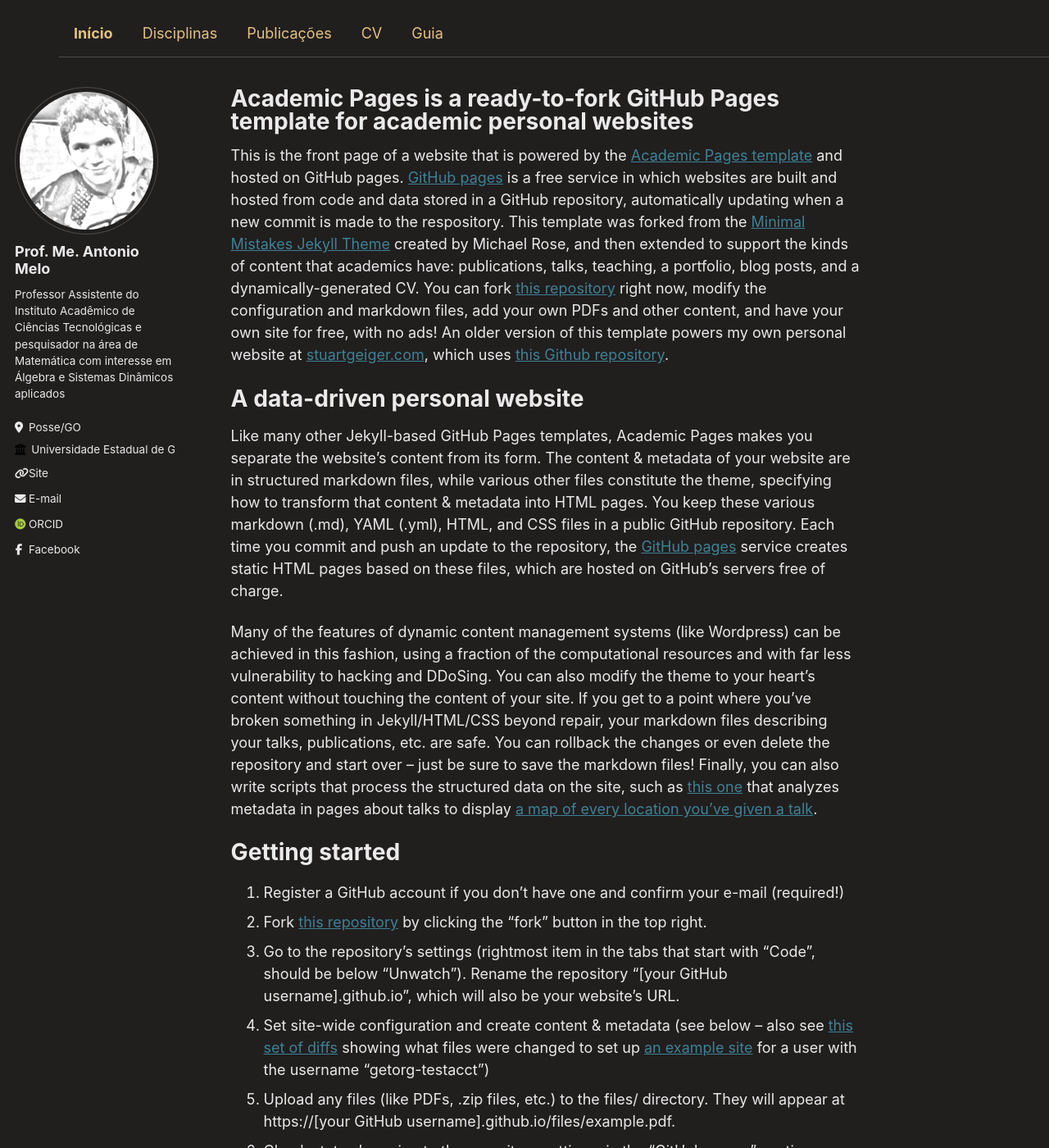
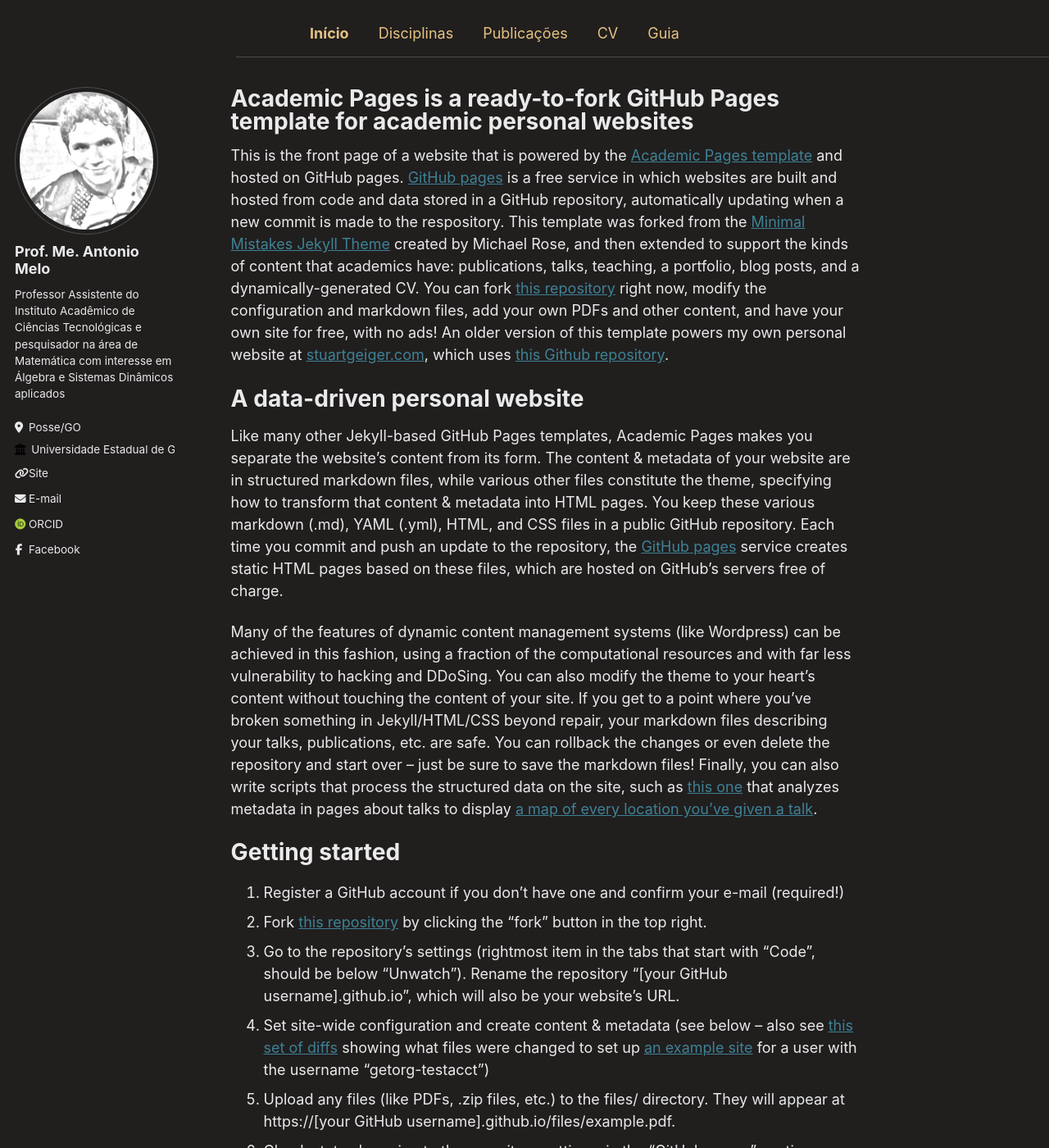
Before and after one commit to antmelo/antmelo.github.io, a Jekyll site: the page built from _pages/about.md, in a window 1280 px wide and 1400 px high. Shown: the whole window at 82% size. Built offline with Jekyll 4.4.1, drawn with Linux system fonts in a browser that asks for light colours; some web fonts are replaced.

Commit message:
Update _masthead.scss

```diff
--- a/_sass/_masthead.scss
+++ b/_sass/_masthead.scss
@@ -8,7 +8,7 @@
   border-bottom: 1px solid $border-color;
   height: $masthead-height;
   top: 0;
-  left: 4em;
+  left: 16em;
   width: 100%;
 
   -webkit-animation: intro 0.3s both;
@@ -54,6 +54,7 @@
 
   &--lg {
     padding-right: 0;
+    padding-left: 4em;
     font-weight: 700;
   }
 }
```
